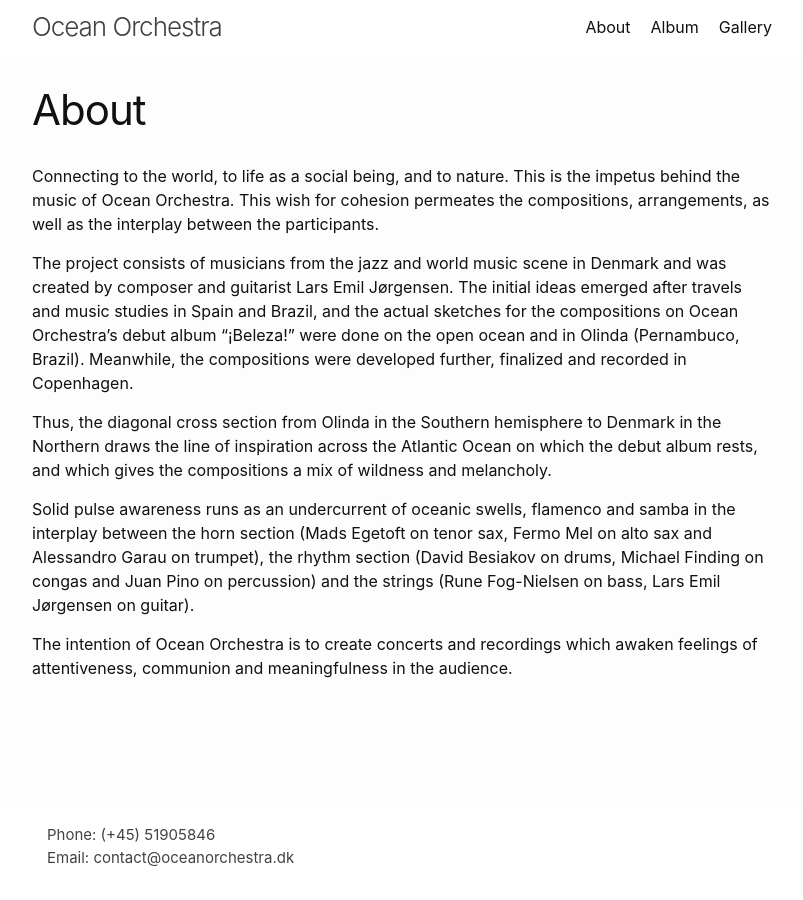
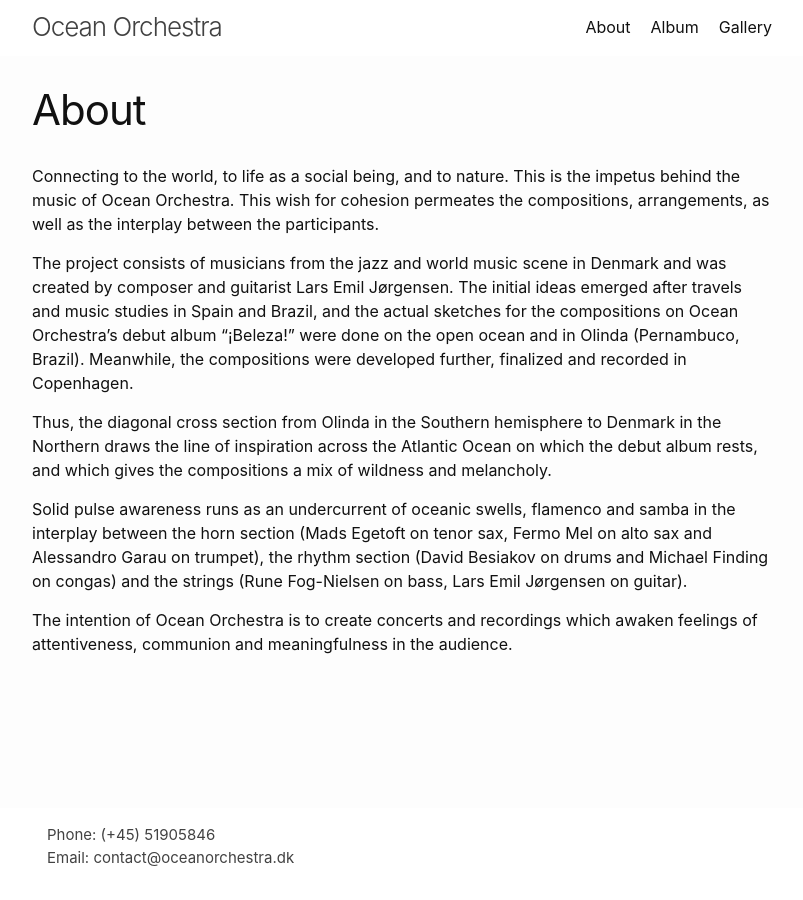
Before and after one commit to ocean-orchestra/ocean-orchestra, a Jekyll site: the page built from _pages/about.md, in a window 1280 px wide. Shown: the whole page, without its empty margins (238-1041 px from the left). Built offline with Jekyll 4.4.1, drawn with Linux system fonts in a browser that asks for light colours.

Commit message:
Update _pages/about.md (via Pages CMS)

```diff
--- a/_pages/about.md
+++ b/_pages/about.md
@@ -8,6 +8,6 @@
 
 Thus, the diagonal cross section from Olinda in the Southern hemisphere to Denmark in the Northern draws the line of inspiration across the Atlantic Ocean on which the debut album rests, and which gives the compositions a mix of wildness and melancholy.
 
-Solid pulse awareness runs as an undercurrent of oceanic swells, flamenco and samba in the interplay between the horn section (Mads Egetoft on tenor sax, Fermo Mel on alto sax and Alessandro Garau on trumpet), the rhythm section (David Besiakov on drums, Michael Finding on congas and Juan Pino on percussion) and the strings (Rune Fog-Nielsen on bass, Lars Emil Jørgensen on guitar).
+Solid pulse awareness runs as an undercurrent of oceanic swells, flamenco and samba in the interplay between the horn section (Mads Egetoft on tenor sax, Fermo Mel on alto sax and Alessandro Garau on trumpet), the rhythm section (David Besiakov on drums and Michael Finding on congas) and the strings (Rune Fog-Nielsen on bass, Lars Emil Jørgensen on guitar).
 
 The intention of Ocean Orchestra is to create concerts and recordings which awaken feelings of attentiveness, communion and meaningfulness in the audience.
```
